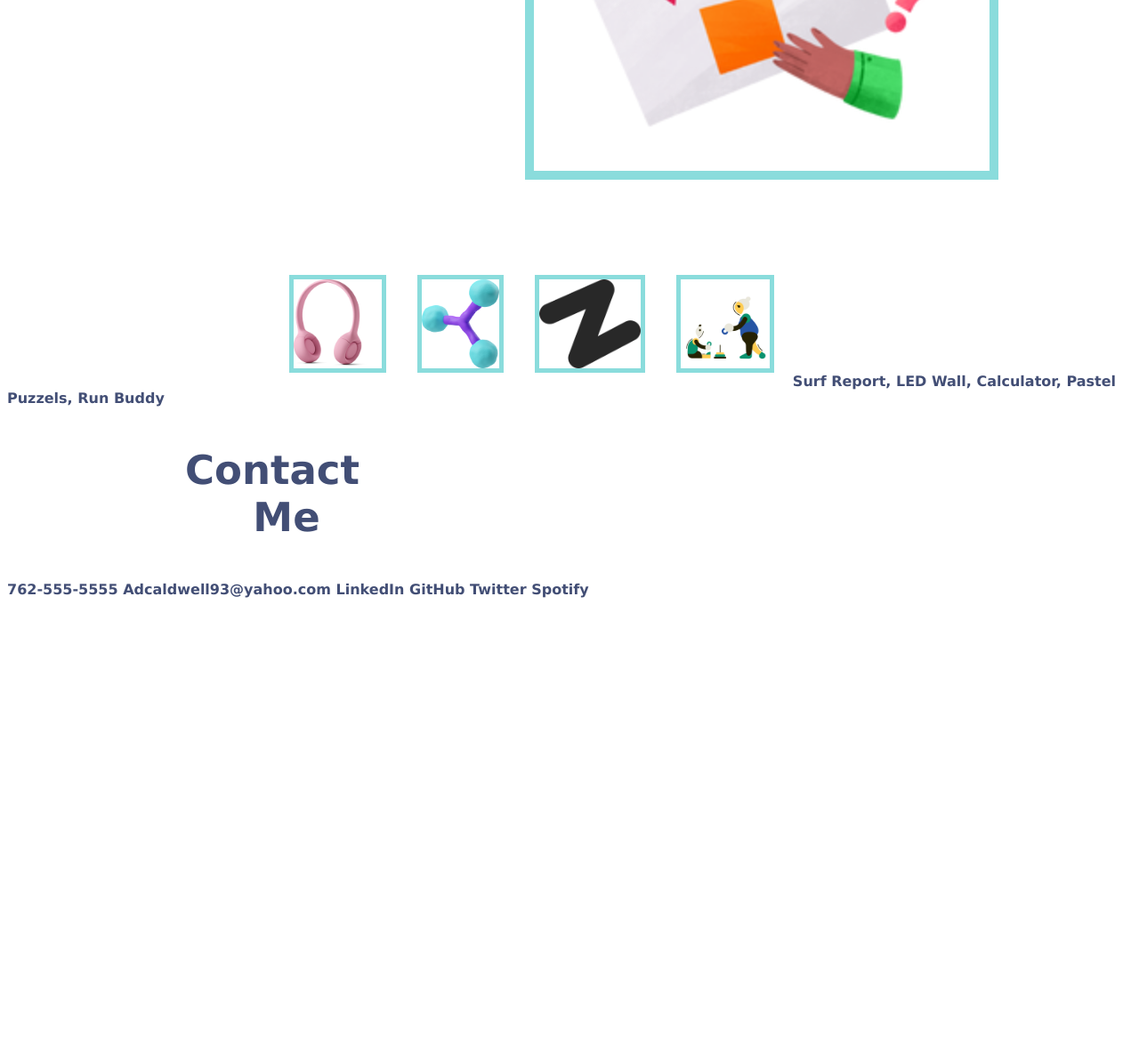
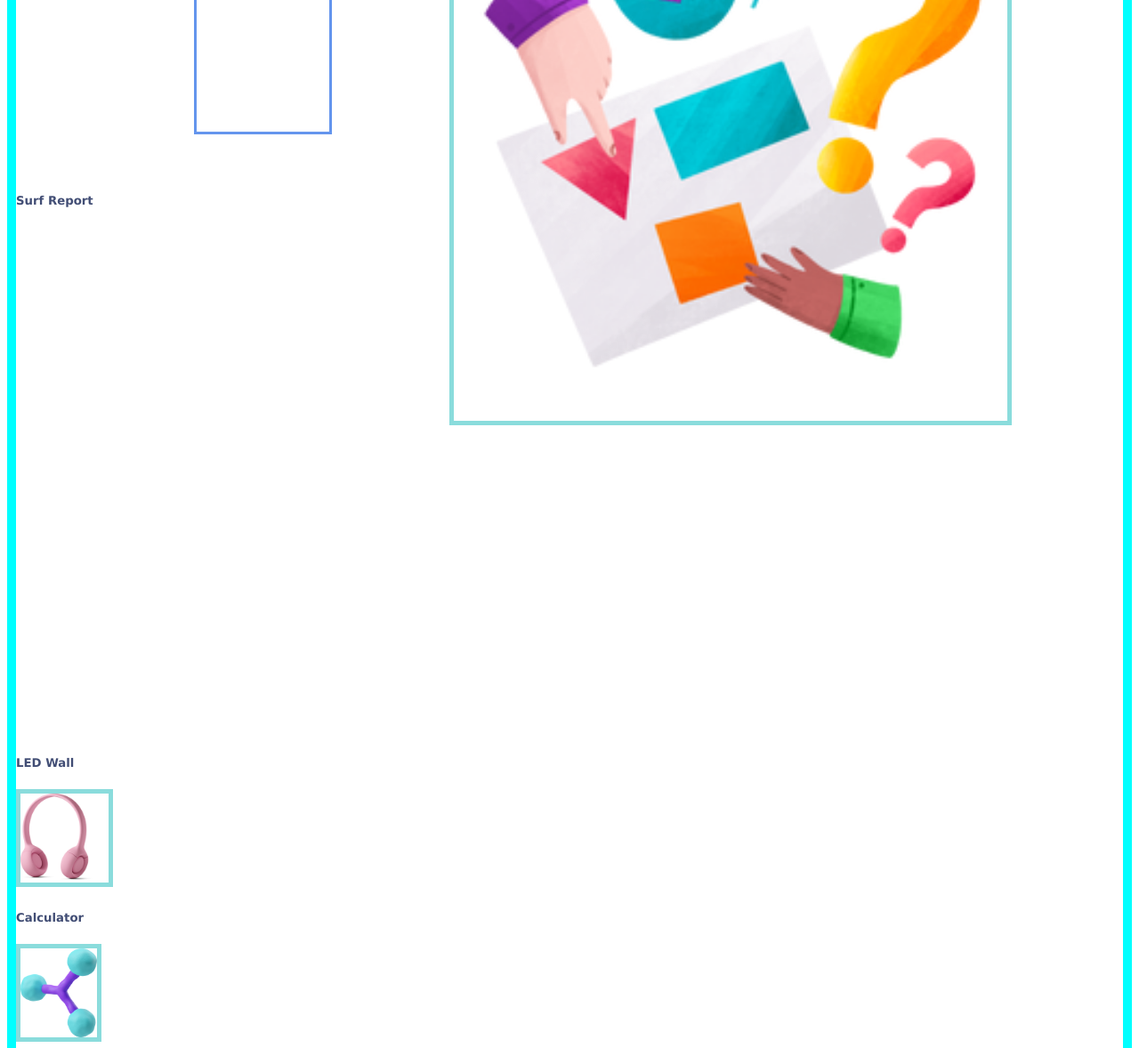
Before and after one commit to Awell05/ACwell-Portfolio, a plain HTML site: page index.html in a window 1280 px wide. Shown: the part 1040-2218 px from the top of the page at 89% size. Before the commit the page ends 1733 px from the top, so only its background shows below. Drawn offline with Linux system fonts and the light colour scheme.

Commit message:
updated css

```diff
--- a/Assets/css/style.css
+++ b/Assets/css/style.css
@@ -78,7 +78,7 @@ section h2{
     left: 200px;
     flex-direction:column;
     font-size:45px;
-    /* border:cornflowerblue solid 3px; */
+    border:cornflowerblue solid 3px;
     width:12%;
     text-align: right;
 }
@@ -102,14 +102,13 @@ section h2{
     /* Images */
 .images {
         border: solid rgb(138, 220, 220) 5px;
-        margin: 15px;
         position: relative;
     }
 
 #image1{
    bottom: 350px;
-   left: 700px;
-   transform: scale(2)
+   left: 400px;
+   width: 50%;
 
 }
 #image23{
@@ -121,18 +120,25 @@ section h2{
 
 }
 
-/* #border{
-    border:10px solid aqua;
-} */
+footer a{
+    position: relative;
+    left:500px;
+    bottom:100px;
+    border: solid aquamarine;
+    margin:10px;
+}
+ #border{
+    border:10px solid aqua;}
 
 
+    .card{
+        display:flex;
+        flex-wrap:wrap;
+    }
 /* image credit Illustration by Illustration by <a href="https://icons8.com/illustrations/author/zD2oqC8lLBBA">Icons 8</a> from <a href="https://icons8.com/illustrations">Ouch!</a> */
 
-/* .work { */
-    display:flex;
-    flex-wrap:wrap;
-    justify-content:center;
-/* } */
+
+
 
 
 /* remove this id when you're done positioning images */
--- a/index.html
+++ b/index.html
@@ -46,15 +46,30 @@
              <!--Work Section  -->
         <section id="border">
             <h3 class="h3" id="ws"> Work</h3>
-            <h4 class="work">
-            <!-- App Images -->
-                <image class="images" id="image1" src="./Assets/bonbon-preschool-education-of-children-and-the-study-of-simple-geometric-shapes-1.png" alt="this a picture of preschool work">
-                <image class="images" id="image23" src="./Assets/casual-life-3d-close-up-of-pink-headphones.png" alt="picture of headphones">
-                <image class="images" id="image23" src="./Assets/3d-plastilina-three-quarter-side-view-of-a-blue-connect-symbol.png" alt=" picture of blue connect symbol">
-                <img class="images" id="image45" src="./Assets/kitekat-sleep-sound-1.png" alt="picture of sleep symbol">
-                <img class="images" id="image45" src="./Assets/spot-155.png" alt="animated pic of parent and child">
-                Surf Report, LED Wall, Calculator, Pastel Puzzels, Run Buddy
-            </h4>
+                    <div class="card">
+                    <h5> Surf Report</h5>
+                        <image class="images" id="image1" src="./Assets/bonbon-preschool-education-of-children-and-the-study-of-simple-geometric-shapes-1.png" alt="this a picture of preschool work">
+                    </div>
+                    <div>
+                        <h5>  LED Wall</h5>
+                        <image class="images" id="image23" src="./Assets/casual-life-3d-close-up-of-pink-headphones.png" alt="picture of headphones">
+                        </div>
+                        <div>
+                            <h5>Calculator</h5>
+                            <image class="images" id="image23" src="./Assets/3d-plastilina-three-quarter-side-view-of-a-blue-connect-symbol.png" alt=" picture of blue connect symbol">
+                            </div>
+                            <div>
+                                <h5>Pastel Puzzels</h5>
+                                <img class="images" id="image45" src="./Assets/kitekat-sleep-sound-1.png" alt="picture of sleep symbol">
+                                </div>
+                                <div>
+                                    <h5>Run Buddy</h5>
+                                    <img class="images" id="image45" src="./Assets/spot-155.png" alt="animated pic of parent and child">
+                                    </div>
+
+                </div>
+
+
         </section>
         </main>
         <!-- Contact Me | Footer -->
```
